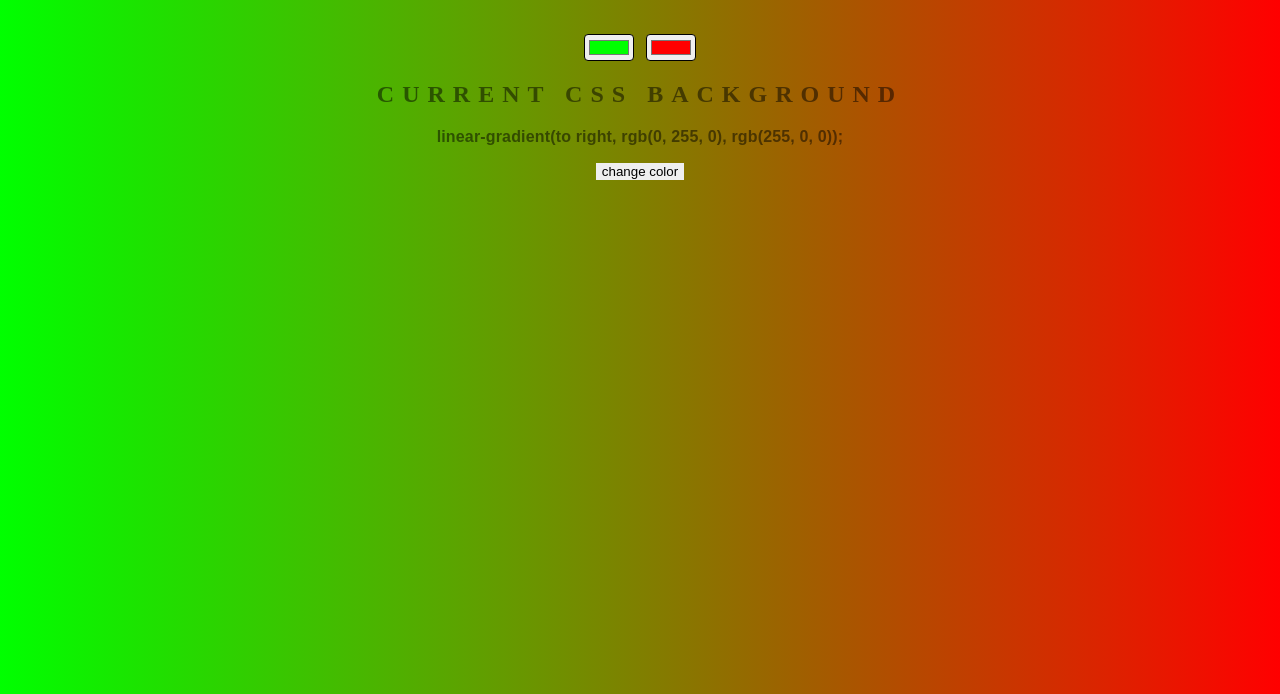
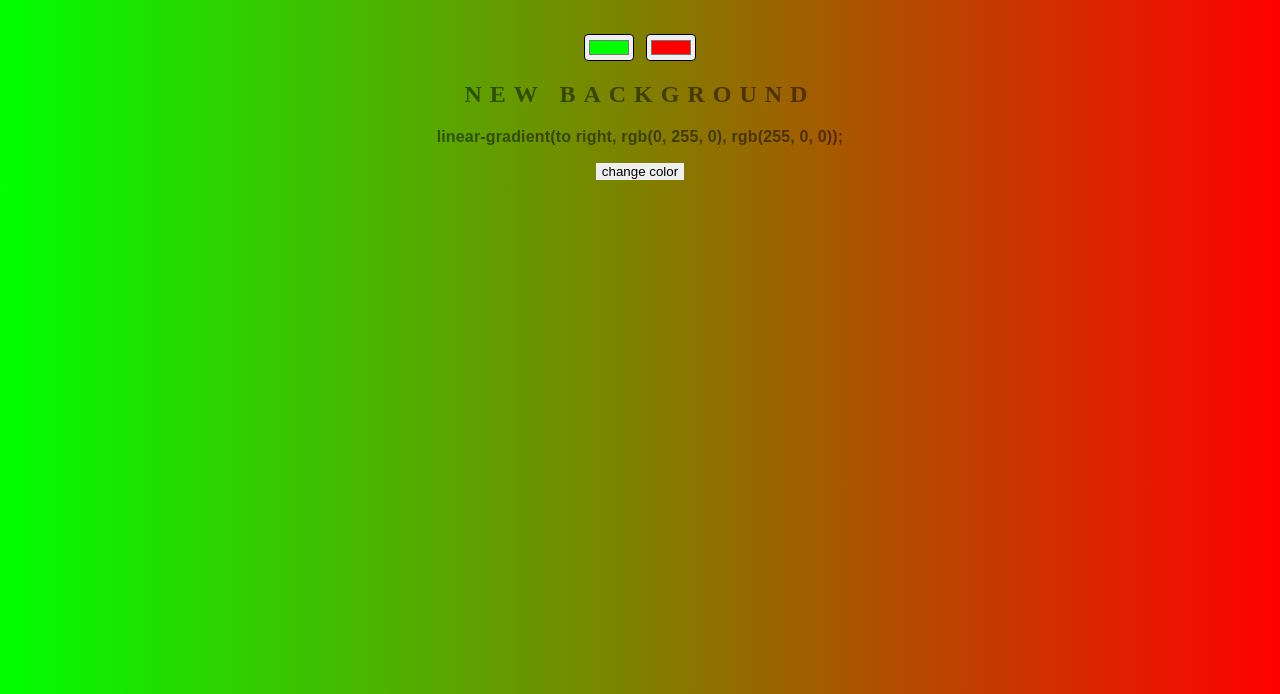
Before and after one commit to Zafarustad/Background-Generator, a plain HTML site: page index.html in a window 1280 px wide. Shown: the part 106-800 px from the top of the page. Drawn offline with Linux system fonts and the light colour scheme.

Commit message:
minor change

```diff
--- a/index.html
+++ b/index.html
@@ -8,7 +8,7 @@
 	<h1>COOLEST Generator</h1>
 	<input class="color1" type="color" name="color1" value="#00ff00">
 	<input class="color2" type="color" name="color2" value="#ff0000">
-	<h2>Current CSS Background</h2>
+	<h2>New Background</h2>
 	<h3></h3>
     <div class="change">
      <button id="random"> change color</button>
```
